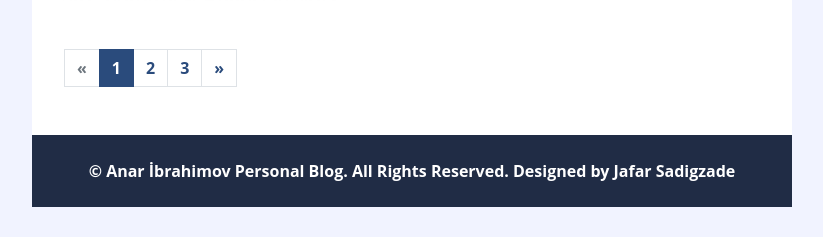
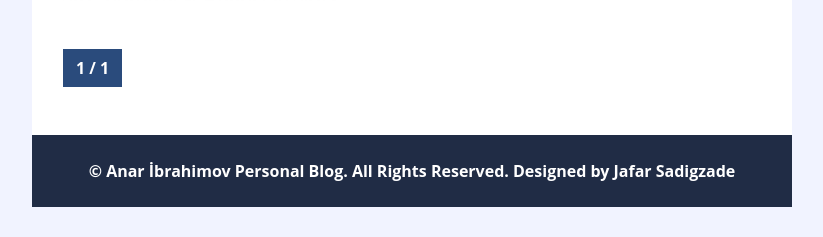
Before and after one commit to NMR6996/blogproject, a Django app: page /blog in a window 1280 px wide. Shown: the part 1280-1517 px from the top of the page, without its empty margins (418-1241 px from the left). Run offline with Django 4.2, Linux system fonts and the light colour scheme; data comes from the database, SQL or seed files in the repository; both versions use the stored data as it was after the commit; some libraries are stand-ins or nearby versions.

Commit message:
version 1

```diff
--- a/blog/admin.py
+++ b/blog/admin.py
@@ -4,8 +4,8 @@ from .models import Blog, About, Contact, ContactUs, BlogComment
 
 # Register your models here.
 class AdminBlog(admin.ModelAdmin):
-    list_display = ("title", "date", "first")
-    list_editable = ("first",)
+    list_display = ("title", "date", "first", "is_comment")
+    list_editable = ("first", "is_comment")
 
 
 class AdminAbout(admin.ModelAdmin):
--- a/blog/models.py
+++ b/blog/models.py
@@ -9,14 +9,7 @@ class Blog(models.Model):
     date = models.DateTimeField(auto_now_add=True)
     images = models.ImageField(upload_to="blog/")
     first = models.BooleanField(default=False)
-
-    def is_first(self):
-        if not Blog.objects.filter(first=True):
-            return True
-
-    def save(self, *args, **kwargs):
-        self.first = self.is_first()
-        return super(Blog, self).save(*args, **kwargs)
+    is_comment = models.BooleanField(default=False)
 
     def __str__(self):
         return self.title
--- a/blog/templates/blog.html
+++ b/blog/templates/blog.html
@@ -45,20 +45,22 @@
         <div class="row px-3 pb-5">
             <nav aria-label="Page navigation">
               <ul class="pagination m-0 mx-3">
-                <li class="page-item disabled">
-                  <a class="page-link" href="#" aria-label="Previous">
+                <li class="page-item">
+                {%if blogs.has_previous%}
+                  <a class="page-link" href="?page={{blogs.previous_page_number}}" aria-label="Previous">
                     <span aria-hidden="true">&laquo;</span>
-                    <span class="sr-only">Previous</span>
+                    <span class="sr-only">Əvvəlki</span>
                   </a>
+                {% endif %}
                 </li>
-                <li class="page-item active"><a class="page-link" href="#">1</a></li>
-                <li class="page-item"><a class="page-link" href="#">2</a></li>
-                <li class="page-item"><a class="page-link" href="#">3</a></li>
+                <li class="page-item active"><a class="page-link" href="">{{blogs.number}} / {{blogs.paginator.num_pages}}</a></li>
                 <li class="page-item">
-                  <a class="page-link" href="#" aria-label="Next">
+                {%if blogs.has_next%}
+                  <a class="page-link" href="?page={{blogs.next_page_number}}" aria-label="Next">
                     <span aria-hidden="true">&raquo;</span>
-                    <span class="sr-only">Next</span>
+                    <span class="sr-only">Sonrakı</span>
                   </a>
+                {% endif %}
                 </li>
               </ul>
             </nav>
--- a/blog/views.py
+++ b/blog/views.py
@@ -1,6 +1,6 @@
 from django.shortcuts import render, HttpResponseRedirect
 from django.contrib import messages
-
+from django.core.paginator import Paginator, EmptyPage, PageNotAnInteger
 from .models import Blog, About, Contact, ContactUs, BlogComment
 
 
@@ -39,6 +39,14 @@ def contact(request):
 
 def blog(request):
     blogs = Blog.objects.all()
+    blogpaginator = Paginator(blogs, 3)
+    page = request.GET.get('page')
+    try:
+        blogs = blogpaginator.page(page)
+    except PageNotAnInteger:
+        blogs = blogpaginator.page(1)
+    except EmptyPage:
+        blogs = blogpaginator.page(blogpaginator.num_pages)
     return render(request, "blog.html", {"blogs": blogs})
 
 
```
Also changed, not shown: blog/templates/about.html (+0 -13 lines), blog/templates/single.html (+6 -2 lines), db.sqlite3, uploads/about/bbb.jpg (added), uploads/about/yan.jpg (added), uploads/blog/6-plat.jpg (added), uploads/blog/6-plat_5yj1Buw.jpg (added), uploads/blog/6-plat_7wyIBKQ.jpg (added).
